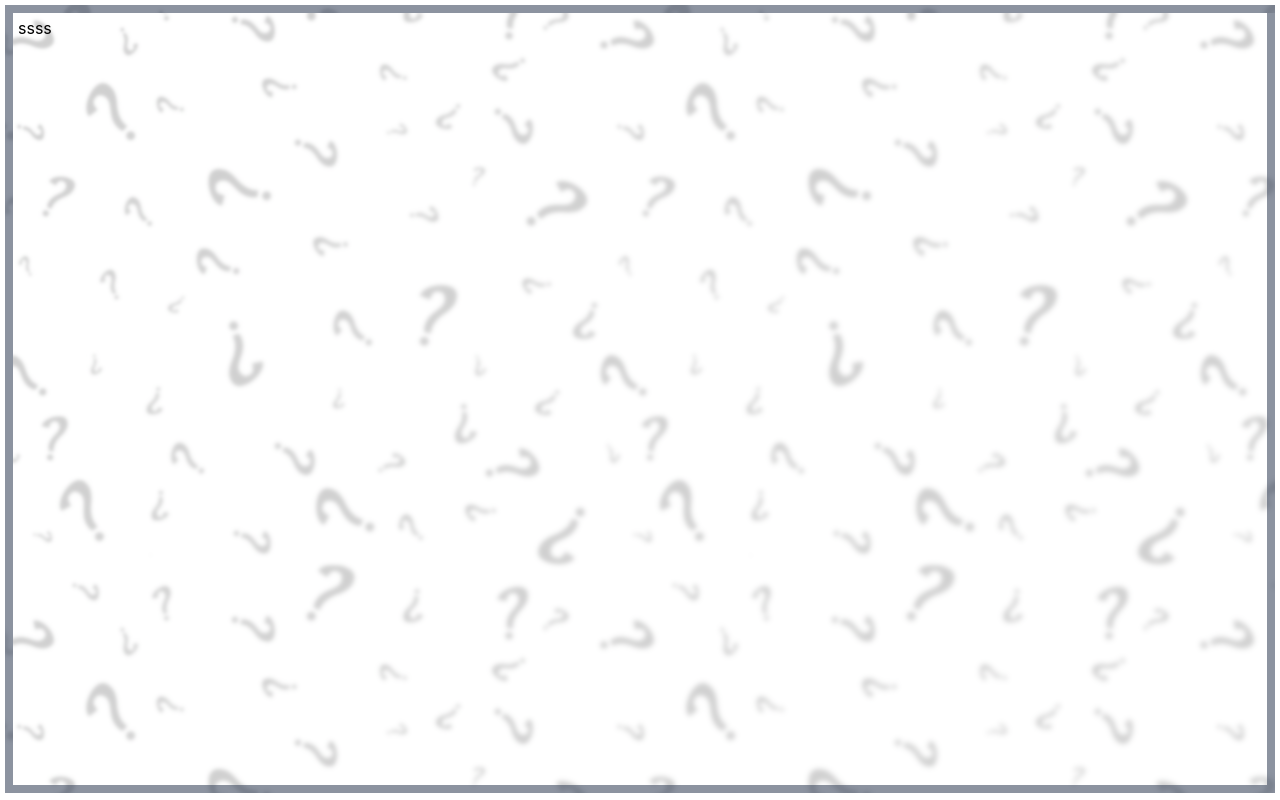
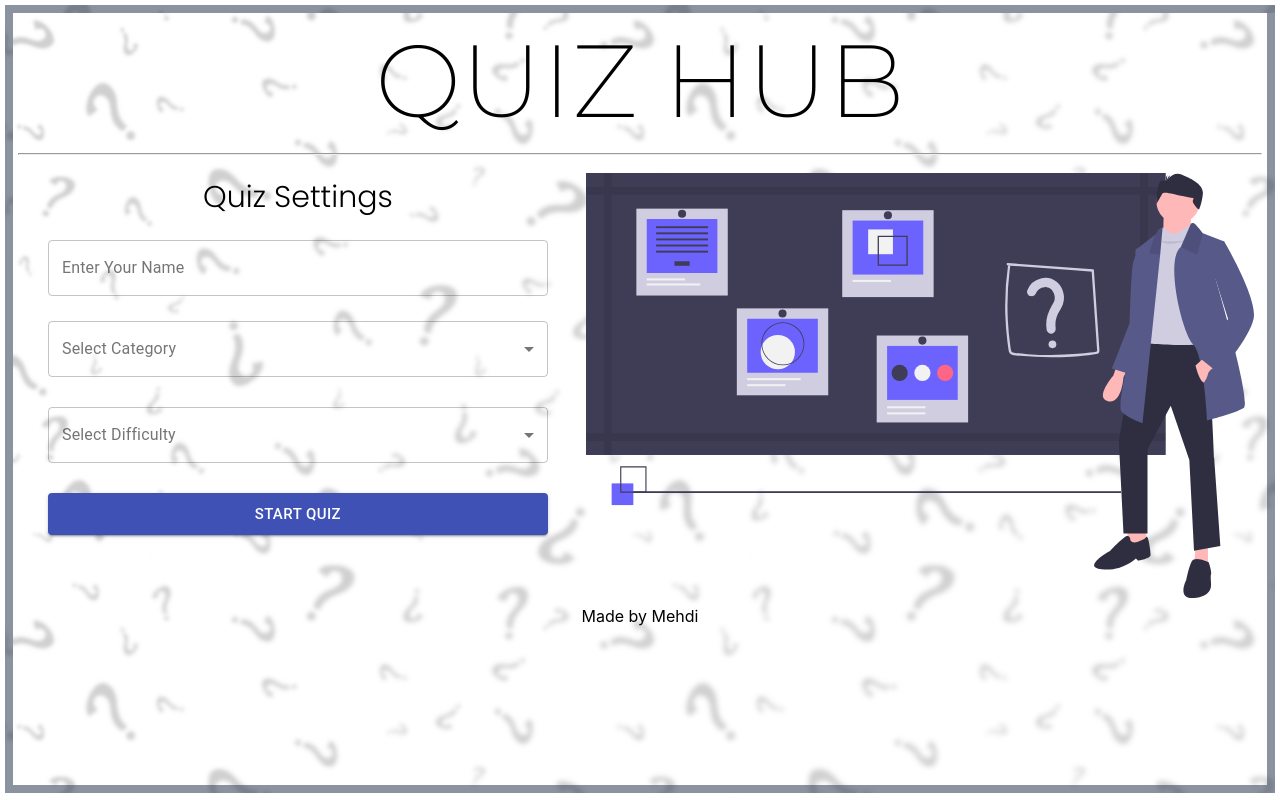
Before and after one commit to Mehdih77/Quiz-App, a React (Create React App) app: page / in a window 1280 px wide. Built offline with nearby package versions, Linux system fonts and the light colour scheme.

Commit message:
complete Home page

```diff
--- a/src/App.css
+++ b/src/App.css
@@ -1,5 +1,6 @@
 @import url("https://fonts.googleapis.com/css2?family=Montserrat:wght@200&display=swap");
 @import url("https://fonts.googleapis.com/css2?family=Poppins:wght@200;300&display=swap");
+
 * {
   margin: 0;
   padding: 0;
--- a/src/App.js
+++ b/src/App.js
@@ -1,13 +1,31 @@
+import {BrowserRouter, Switch, Route} from 'react-router-dom';
 import './App.css';
 import Header from './components/Header/Header';
+import Footer from './components/Footer/Footer';
+import Home from './Pages/Home/Home';
+import Quiz from './Pages/Quiz/Quiz';
+import Result from './Pages/Resualt/Result';
 
 function App() {
-  return (
-    <div className="app" style={{backgroundImage: 'url(./images/ques1.png)'}}>
-    <Header />
-      ssss
-    </div>
-  );
+    return (
+        <BrowserRouter>
+            <div
+                className="app"
+                style={{
+                backgroundImage: 'url(./images/ques1.png)'
+            }}>
+                <Header/>
+
+               <Switch>
+                 <Route path='/' component={Home} />
+                 <Route path='/quiz' component={Quiz} />
+                 <Route path='/result' component={Result} />
+               </Switch>
+
+            <Footer />
+            </div>
+        </BrowserRouter>
+    );
 }
 
 export default App;
--- a/src/Pages/Home/Home.js
+++ b/src/Pages/Home/Home.js
@@ -1,7 +1,77 @@
-export default function Home() {
+import { useState } from 'react';
+import './Home.css';
+import ErrorMessage from '../../components/ErrorMessage/ErrorMessage';
+import Categories from '../../components/Data/Categories';
+import { Button, MenuItem, TextField } from '@material-ui/core';
+import { useHistory } from 'react-router';
+
+export default function Home({name, setName, fetchQuestions}) {
+
+    const [categories, setCategories] = useState('');
+    const [difficulty, setdifficulty] = useState('');
+    const [error, setError] = useState(false);
+    const history = useHistory();
+
+    const handleStartQuiz = () => {
+        if (!categories || !difficulty || !name) {
+            setError(true);
+            return;
+        } else {
+            setError(false);
+            fetchQuestions(categories,difficulty);
+            history.push('/quiz')
+        }
+    }
+
     return (
-        <div>
-            home
-        </div>
+        <main className='content'>
+            <div className="settings">
+                <span style={{fontSize: "30px"}}>Quiz Settings</span>
+
+                <div className='settings__select'>
+
+                {error && <ErrorMessage>Please Fill All The Fields</ErrorMessage>}
+
+                    <TextField
+                    style={{marginBottom: "25px"}}
+                    label='Enter Your Name'
+                    variant='outlined'
+                    onChange={(e) => setName(e.target.value)} />
+
+                    <TextField
+                    select
+                    label='Select Category'
+                    variant='outlined'
+                    style={{marginBottom: "30px"}}
+                    onChange={(e) => setCategories(e.target.value)}>
+                    {Categories.map(catg => (
+                        <MenuItem key={catg.category} value={catg.value} >{catg.category}</MenuItem>
+                    ))}
+                    </TextField>
+
+                    <TextField
+                    select
+                    label='Select Difficulty'
+                    variant='outlined'
+                    style={{marginBottom: "30px"}}
+                    onChange={(e) => setdifficulty(e.target.value)}>
+                        <MenuItem key='Easy' value='easy'>Easy</MenuItem>
+                        <MenuItem key='Medium' value='medium'>Medium</MenuItem>
+                        <MenuItem key='Hard' value='hard'>Hard</MenuItem>
+                    </TextField>
+
+                    <Button
+                    variant='contained'
+                    color='primary'
+                    size='large'
+                    onClick={handleStartQuiz}>
+                        Start Quiz
+                    </Button>
+
+                </div>
+            </div>
+
+            <img src="/images/quiz.svg" className='banner' alt="quiz" />
+        </main>
     )
 }
--- a/src/Pages/Quiz/Quiz.js
+++ b/src/Pages/Quiz/Quiz.js
@@ -1,3 +1,5 @@
+import './Quiz.css';
+
 export default function Quiz() {
     return (
         <div>
--- a/src/Pages/Resualt/Result.js
+++ b/src/Pages/Resualt/Result.js
@@ -1,3 +1,5 @@
+import './Result.css';
+
 export default function Result() {
     return (
         <div>
--- /dev/null
+++ b/src/components/ErrorMessage/ErrorMessage.css
@@ -0,0 +1,8 @@
+.error-message{
+    width: 100%;
+    padding: 10px;
+    margin-bottom: 10px;
+    border-radius: 4px;
+    background-color: orangered;
+    color: #fff;
+}
--- /dev/null
+++ b/src/components/ErrorMessage/ErrorMessage.jsx
@@ -0,0 +1,9 @@
+import './ErrorMessage.css';
+
+export default function ErrorMessage({children}) {
+    return (
+        <div className='error-message'>
+            {children}
+        </div>
+    )
+}
--- a/src/components/Footer/Footer.jsx
+++ b/src/components/Footer/Footer.jsx
@@ -1,7 +1,7 @@
 export default function Footer() {
     return (
-        <div>
-
+        <div style={{textAlign: 'center', marginBottom: '10px' }}>
+            Made by <a href="https://github.com/Mehdih77">Mehdi</a>
         </div>
     )
 }
--- a/src/components/Header/Header.jsx
+++ b/src/components/Header/Header.jsx
@@ -1,7 +1,12 @@
+import './header.css'
+import { Link } from "react-router-dom";
+
+
 export default function Header() {
     return (
-        <div>
-
-        </div>
+        <header className='header'>
+            <Link to='/' className='title'>Quiz Hub</Link>
+            <hr className='divider' />
+        </header>
     )
 }
```
